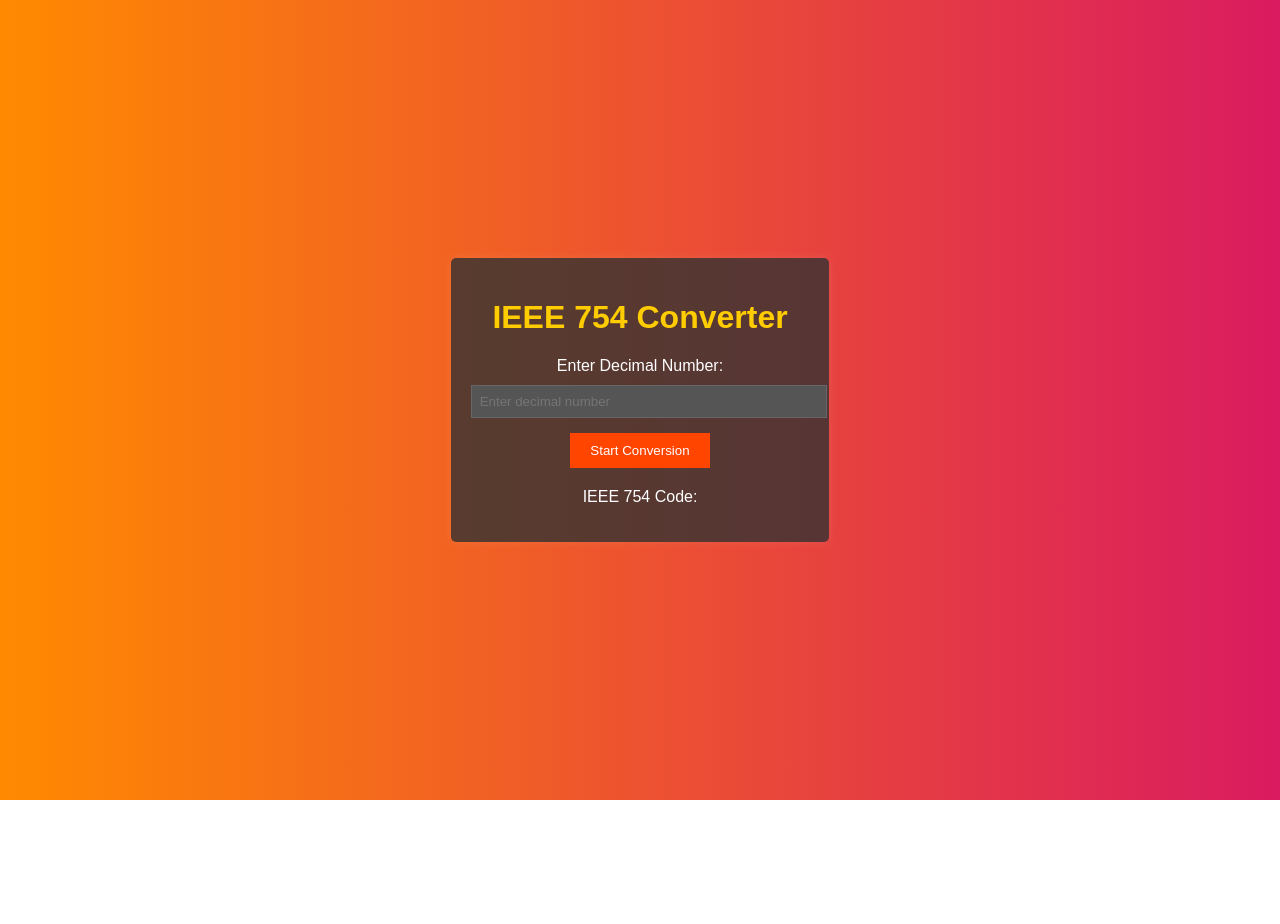
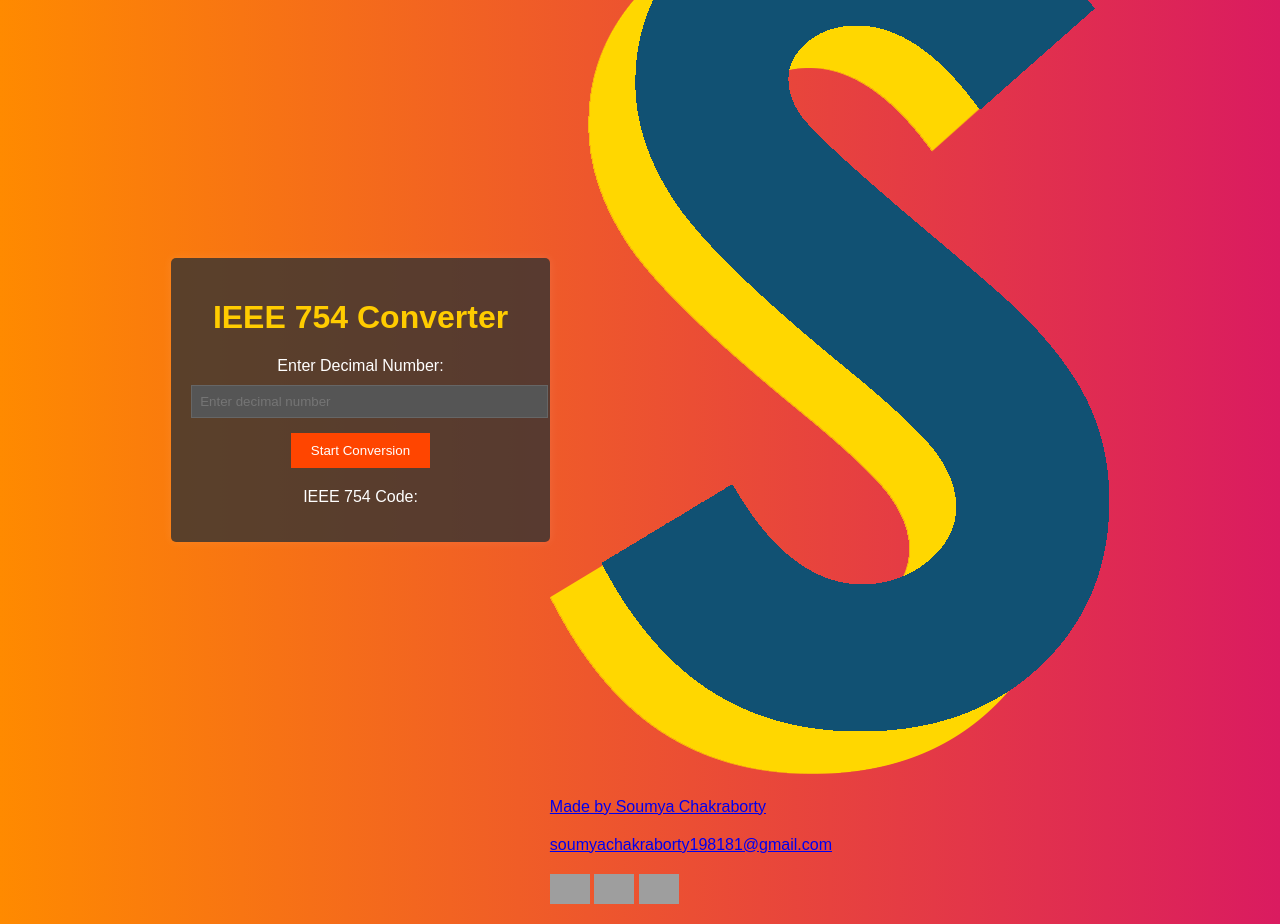
Before and after one commit to Soumya-Chakraborty/IEEE754, a plain HTML site: page index.html in a window 1280 px wide. Before the commit the page ends 800 px from the top, so only its background shows below. Drawn offline with Linux system fonts and the light colour scheme; grey boxes are pictures that could not be loaded.

Commit message:
footer added

```diff
--- a/index.html
+++ b/index.html
@@ -113,6 +113,29 @@
         <p>IEEE 754 Code: <span id="ieee754Output"></span></p>
     </div>
 
+    <footer class="footer">
+        <img src="logo-s.png" alt="Logo" class="logo">
+        <p><a href="https://soumya-chakraborty.github.io/PortfolioV2/">Made by Soumya Chakraborty</a></p>
+        <p><a href="mailto:soumyachakraborty198181@gmail.com">soumyachakraborty198181@gmail.com</a></p>
+        <div class="social">
+            </p>
+            <div class="social">
+                <a href="https://www.linkedin.com/in/soumya-chakraborty-943299260/" target="blank"><img align="center"
+                        src="https://raw.githubusercontent.com/rahuldkjain/github-profile-readme-generator/master/src/images/icons/Social/linked-in-alt.svg"
+                        alt="in/soumya-chakraborty-943299260" height="30" width="40" /></a>
+                <a href="https://www.facebook.com/profile.php?id=100089264288424&mibextid=ZbWKwL" target="blank"><img
+                        align="center"
+                        src="https://raw.githubusercontent.com/rahuldkjain/github-profile-readme-generator/master/src/images/icons/Social/facebook.svg"
+                        alt="https://www.facebook.com/profile.php?id=100089264288424&mibextid=zbwkwl" height="30"
+                        width="40" /></a>
+                <a href="https://instagram.com/soumya_ckakraborty?igshid=zddkntzintm=" target="blank"><img
+                        align="center"
+                        src="https://raw.githubusercontent.com/rahuldkjain/github-profile-readme-generator/master/src/images/icons/Social/instagram.svg"
+                        alt="https://instagram.com/soumya_ckakraborty?igshid=zddkntzintm=" height="30" width="40" /></a>
+                </p>
+            </div>
+    </footer>
+
     <script>
         function startConversion() {
             const decimalInput = document.getElementById('decimalInput').value;
```
Also changed, not shown: favicon.ico (deleted), logo-s.png (added).
